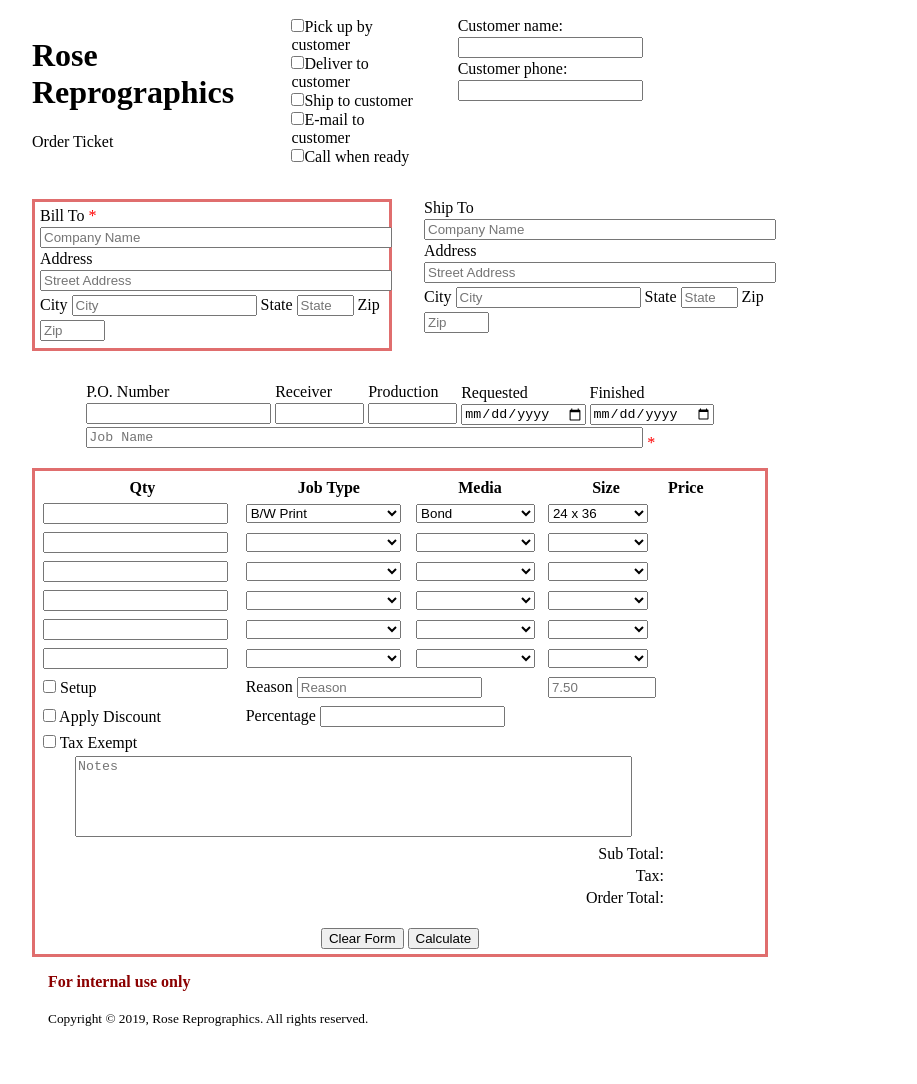
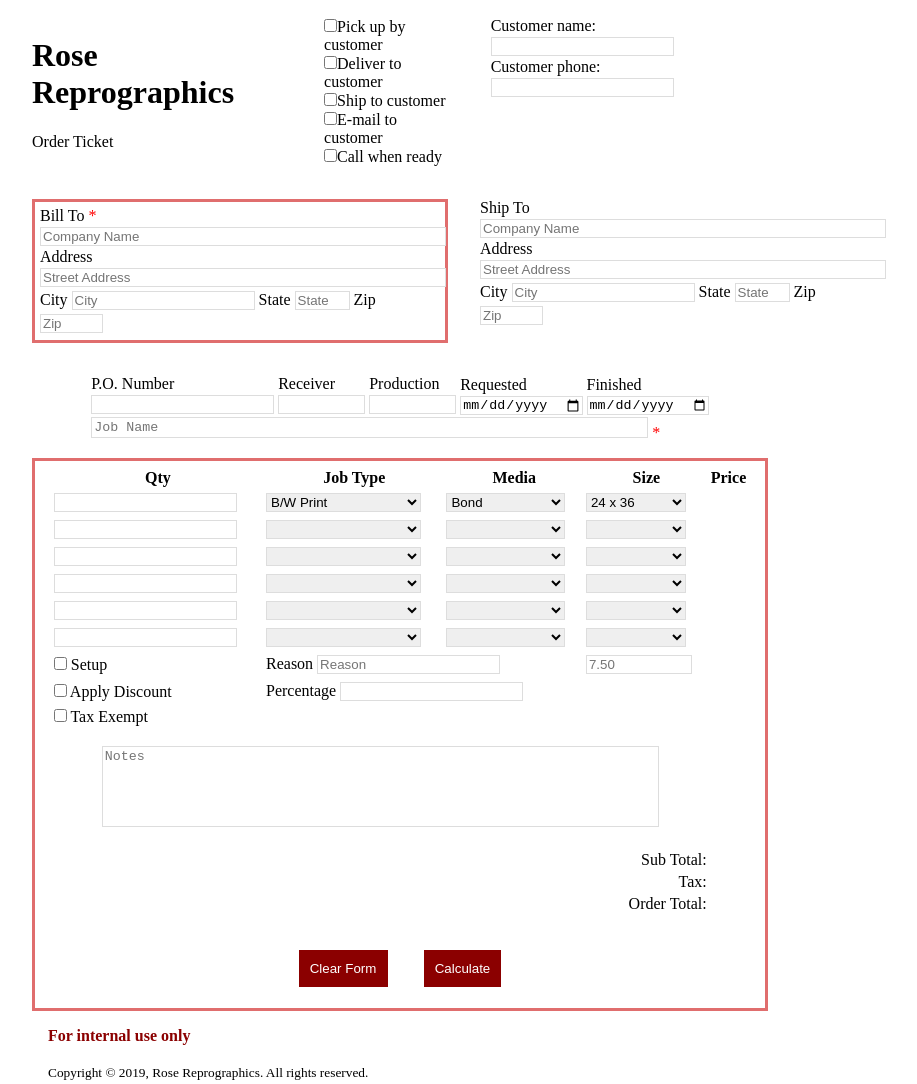
Before and after one commit to h1ghstrung/roseinvoice, a plain HTML site: page index.html in a window 1280 px wide. Shown: the whole page, without its empty margins (240-1157 px from the left). Drawn offline with Linux system fonts and the light colour scheme.

Commit message:
Styling changes

```diff
--- a/index.html
+++ b/index.html
@@ -16,28 +16,28 @@
 
 <body>
   <div class="pageContainer">
-    <div class="fcontainer ma3">
-      <div class="childbox" id="branding">
+    <div class="fcontainer">
+      <div class="childbox ma3" id="branding">
         <h1>Rose Reprographics</h1>
         <p>Order Ticket</p>
       </div>
       <form class="childbox" name="orderForm" action="" method="">
         <div class="fcontainer" id="customerInfo">
-          <div class="childbox" id="customerPreference">
+          <div class="childbox ma3" id="customerPreference">
             <input type="checkbox" name="pickup" value="Pickup" /><label for="pickup">Pick up by customer</label><br />
             <input type="checkbox" name="deliver" value="Deliver" /><label for="deliver">Deliver to customer</label><br />
             <input type="checkbox" name="ship" value="Ship" /><label for="ship">Ship to customer</label><br />
             <input type="checkbox" name="emailcust" value="EmailCust" /><label for="emailcust">E-mail to customer</label><br />
             <input type="checkbox" name="callcust" value="CallCust" /><label for="callcust">Call when ready</label>
           </div>
-          <div class="childbox mh3">
+          <div class="childbox ma3">
             <label for="custname">Customer name: </label><input type="text" name="custname" /><br />
             <label for="custphone">Customer phone: </label><input type="text" name="custphone" />
           </div>
         </div>
     </div>
         <div class="fcontainer" id="billingInfo">
-          <div class="childbox mainborder ma3">
+          <div class="childbox mainborder ma3 minw">
             <!-- Billing/Shipping Info -->
             <label for="companyBillTo">
               <span class="" required="required">Bill To</span>
@@ -60,7 +60,7 @@
               <input type="text" name="zipBillTo" size="5" placeholder="Zip" />
             </label>
           </div>
-          <div class="childbox ma3">
+          <div class="childbox ma3 minw">
             <!-- Order Info Bar -->
             <label for="companyShipTo">
               <span class="">Ship To</span>
@@ -500,7 +500,7 @@
                   <td class="sizecol">
                     <label for="setupCost">
                       <span>
-                        <input type="num" name="setupCost" value="" placeholder="7.50" step="0.01" id="setupCost" class="sizes" />
+                        <input type="number" name="setupCost" value="" placeholder="7.50" step="0.01" id="setupCost" class="sizes" />
                       </span>
                     </label>
                   </td>
@@ -518,9 +518,10 @@
                   </td>
                   <td colspan="2">
                     <label for="discountAmount"> Percentage
-                      <input type="num" name="discountAmount" value="" step="0.01" min="0" id="discountAmount" />
+                      <input type="number" name="discountAmount" value="" step="0.01" min="0" id="discountAmount" />
                     </label>
                   </td>
+                  <td></td>
                   <td class="tar">
                     <label for="dicountPrice">
                       <div class="" name="dicountPrice" id="dicountPrice"></div>
@@ -539,7 +540,7 @@
                 </tr>
                 <tr>
                   <td colspan="4">
-                    <div class="fullspan" id="Notes">
+                    <div class="fullspan ma3" id="Notes">
                       <textarea class="clear mh3" name="Notes" form="orderForm" style="resize: none;" placeholder="Notes" id="copyNotes" cols="67" rows="5"></textarea>
                     </div>
                   </td>
--- a/invoice.css
+++ b/invoice.css
@@ -18,6 +18,25 @@
 body {
   max-width: 60%;
   margin: auto;
+}
+
+table {
+  margin: auto;
+}
+
+button {
+  margin: 1rem;
+  border: none;
+  padding: 0.7rem;
+  background-color: darkred;
+  color: white;
+  -webkit-transition: .2s ease-in-out;
+  transition: .2s ease-in-out;
+}
+
+button:hover {
+  background-color: darkred;
+  opacity: .9;
 }
 
 .hidden {
@@ -97,6 +116,10 @@ form textarea[required=required]:after
   margin: 1rem 0rem;
 }
 
+.minw {
+  min-width: 400px;
+}
+
 footer p {
   font-weight: bold;
   color: darkred;
@@ -105,3 +128,17 @@ footer p {
 .spacer {
   margin: 5rem;
 }
+
+input[type=text], input[type=number], input[type=date], input[type=checkbox], select, textarea {
+  -webkit-transition: all 0.20s ease-in-out;
+  -moz-transition: all 0.20s ease-in-out;
+  -ms-transition: all 0.20s ease-in-out;
+  -o-transition: all 0.20s ease-in-out;
+  outline: none;
+  border: 1px solid #DDDDDD;
+}
+
+input[type=text]:focus, input[type=number]:focus, input[type=date]:focus, input[type=checkbox]:focus, select:focus, textarea:focus {
+  box-shadow: 0 0 5px rgba(240, 122, 122, 1);
+  border: 1px solid rgba(240, 122, 122, 1);
+}
```
